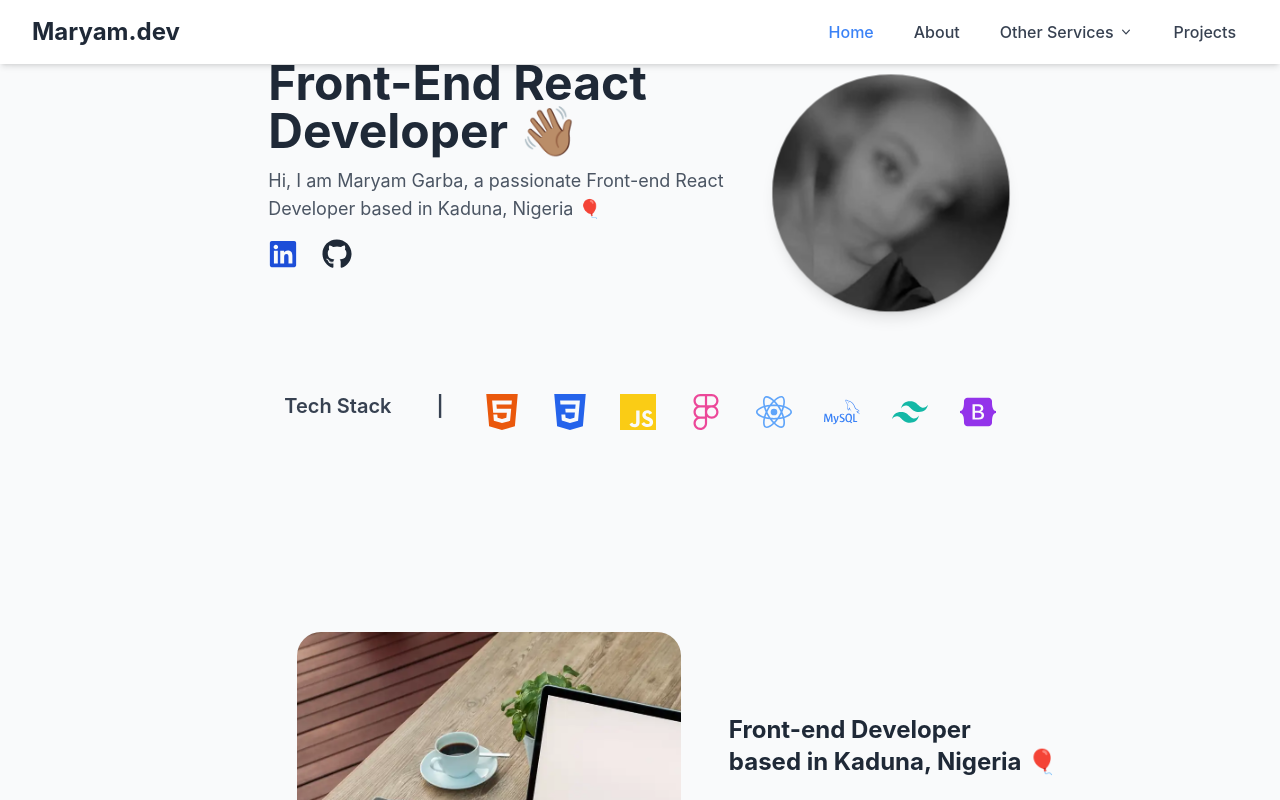
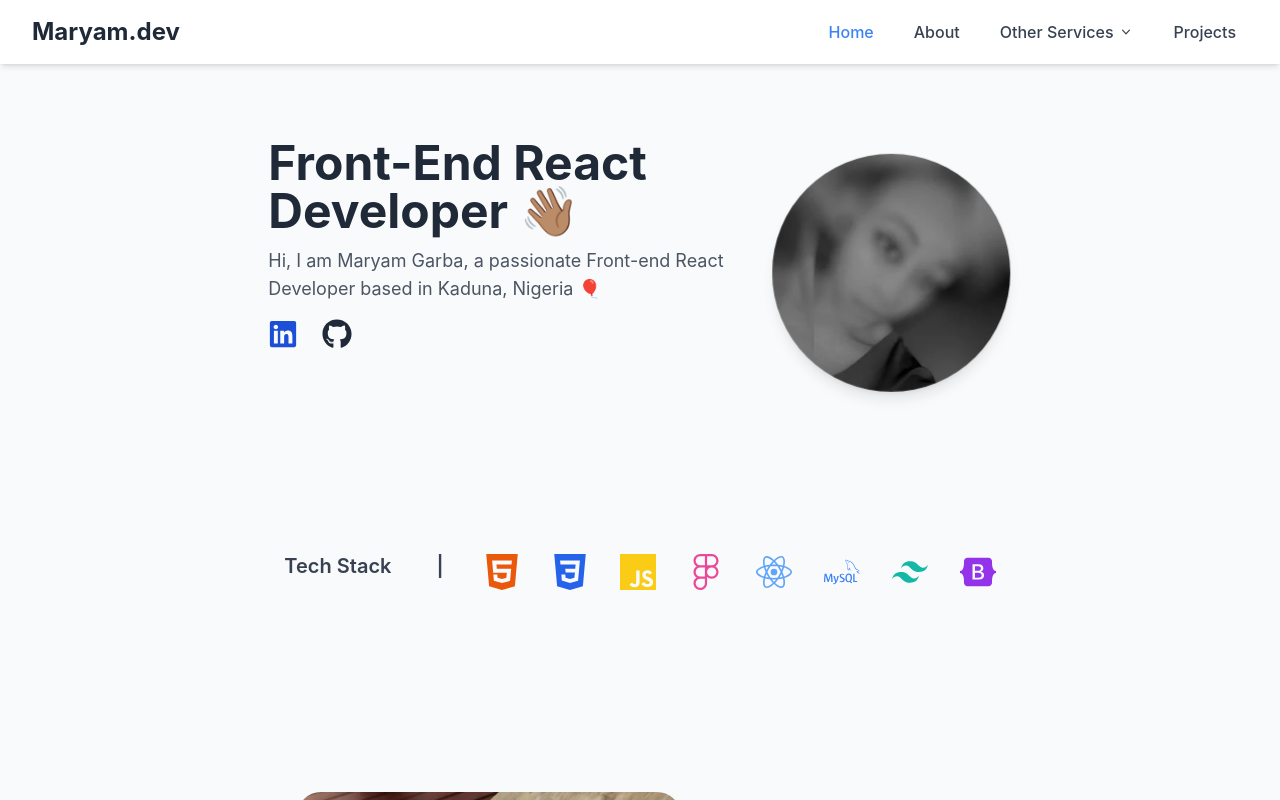
Before and after one commit to masha-a-m/maryam-garba-portfolio, a React (Create React App) app: page / in a window 1280 px wide. Shown: the top 800 px of the page. Built offline with nearby package versions, Linux system fonts and the light colour scheme.

Commit message:
initial commit

```diff
--- a/src/Components/Homepage/Hero-Homepage.jsx
+++ b/src/Components/Homepage/Hero-Homepage.jsx
@@ -18,7 +18,7 @@ import profileImage from '../assets/profile img.webp';
 
 const Hero = () => {
   return (
-    <section>
+    <section className="py-20">
       <div className="flex flex-col md:flex-row items-center justify-center md:mx-auto lg:space-y-8 lg:flex-row lg:space-x-12 py-10 ">
 
         {/* Left Side */}
```
